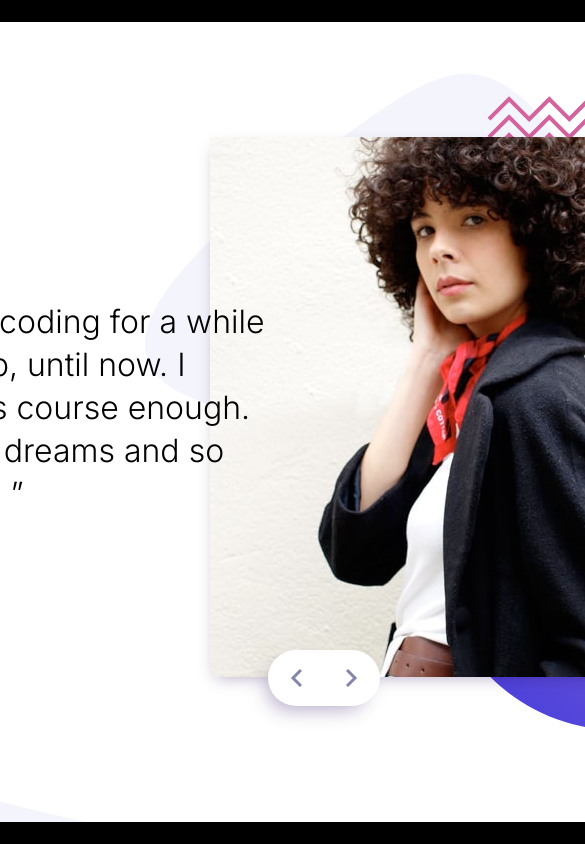
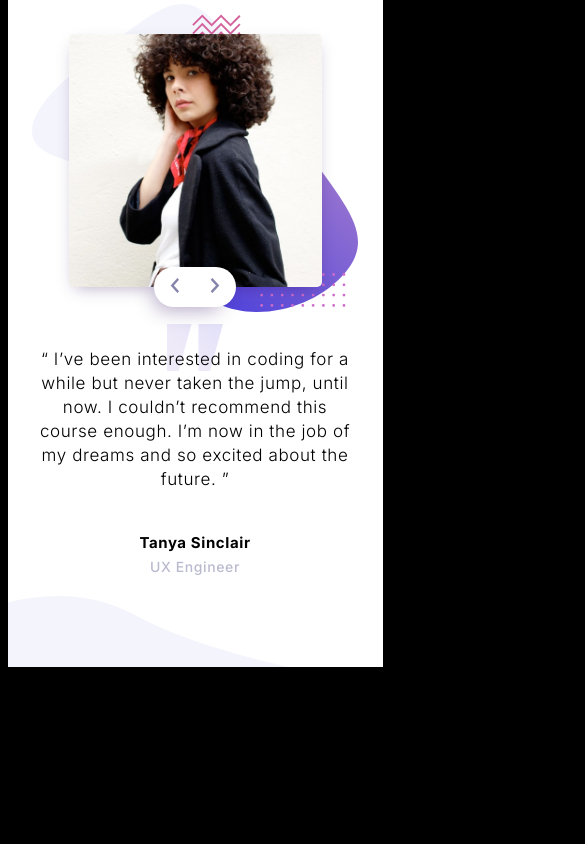
Before and after one commit to Dups11/FrontendMentor-Challenge-9, a plain HTML site: page index.html in a window 390 px wide. Shown: the top 844 px of the page, 585 px wide, since content can reach past the window. Drawn offline with Linux system fonts and the light colour scheme.

Commit message:
CSS mobile View

```diff
--- a/style.css
+++ b/style.css
@@ -7,13 +7,15 @@
 body {
     font-family: 'Inter', sans-serif;
     background-color: black;
+    display: flex;
+    justify-content: center;
 }
 
 .container {
-    position: absolute;
-    top: 50%;
-    left: 50%;
-    transform: translate(-50%, -50%);
+    position: relative;
+    /* top: 50%; */
+    /* left: 50%; */
+    /* transform: translate(-50%, -50%); */
     max-width: 1440px;
     min-height: 800px;
     padding: 0 164px;
@@ -22,10 +24,10 @@ body {
     justify-content: center;
     background: no-repeat left bottom url(./images/pattern-curve.svg),                no-repeat left 261px top 214px url(./images/pattern-quotes.svg),                no-repeat bottom 91px right 72px url(./images/pattern-bg.svg)
     ,               white;
-    -webkit-transform: translate(-50%, -50%);
+    /* -webkit-transform: translate(-50%, -50%);
     -moz-transform: translate(-50%, -50%);
     -ms-transform: translate(-50%, -50%);
-    -o-transform: translate(-50%, -50%);
+    -o-transform: translate(-50%, -50%); */
 }
 
 .testimonial {
@@ -110,3 +112,56 @@ body {
 .visible {
     display: flex;
 }
+
+@media screen and (max-width: 1120px) {
+    .container {
+        max-width: 375px;
+        min-height: 667px;
+        padding: 0;
+        background: no-repeat left bottom/75% url(./images/pattern-curve.svg),                no-repeat center 324px/15% url(./images/pattern-quotes.svg),                no-repeat top 4px center/87% url(./images/pattern-bg.svg)
+    ,               white;
+    }
+
+    .testimonial {
+        flex-direction: column-reverse;
+    }
+
+    .testimonial img {
+        width: 253px;
+        height: auto;
+        position: relative;
+    }
+
+    .text {
+        padding: 0 32px;
+        text-align: center;
+        margin-top: 45px;
+    }
+
+    .text p {
+        font-size: 17px;
+        line-height: 24px;
+        letter-spacing: 0.6px;
+    }
+
+    .text .name {
+        display: flex;
+        flex-direction: column;
+        font-size: 15px;
+    }
+
+    .text .name span {
+        font-size: 14px;
+    }
+
+    .navigation {
+        width: 82px;
+        height: 40px;
+        bottom: 360px;
+        right: inherit;
+    }
+
+    .navigation img {
+        height: 80%;
+    }
+}
```
